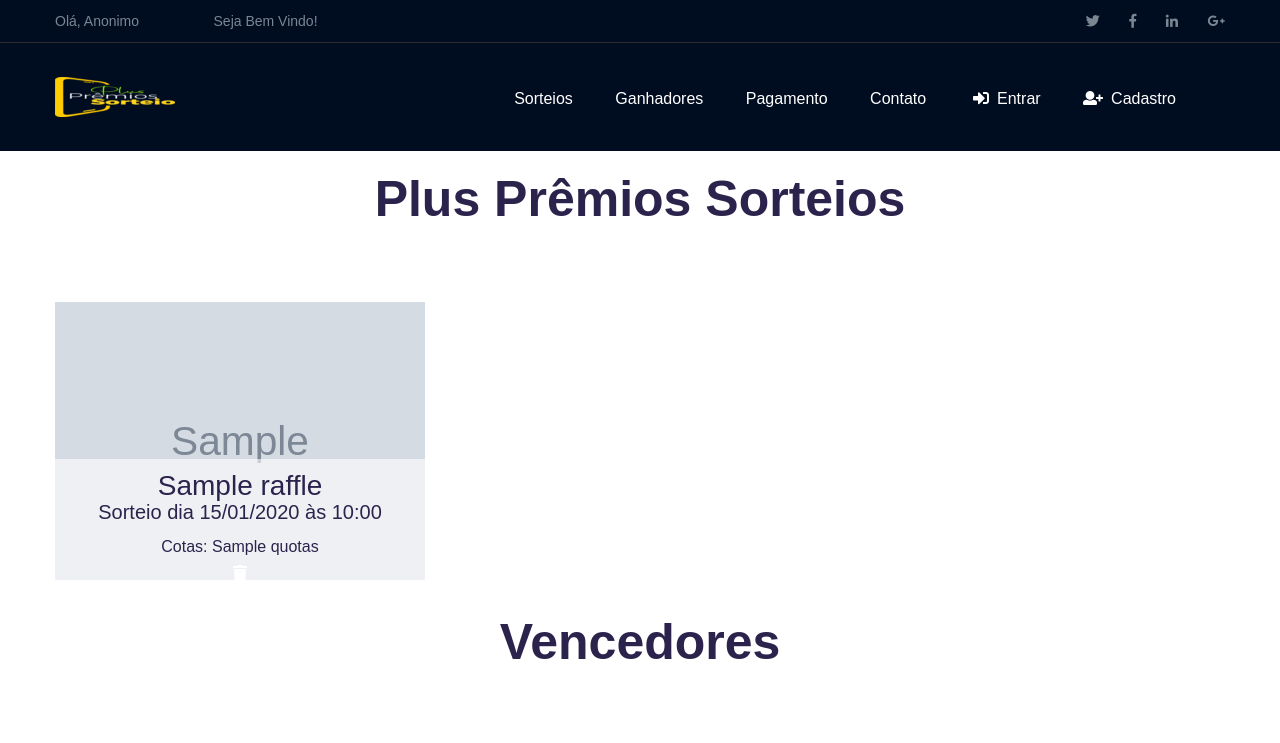
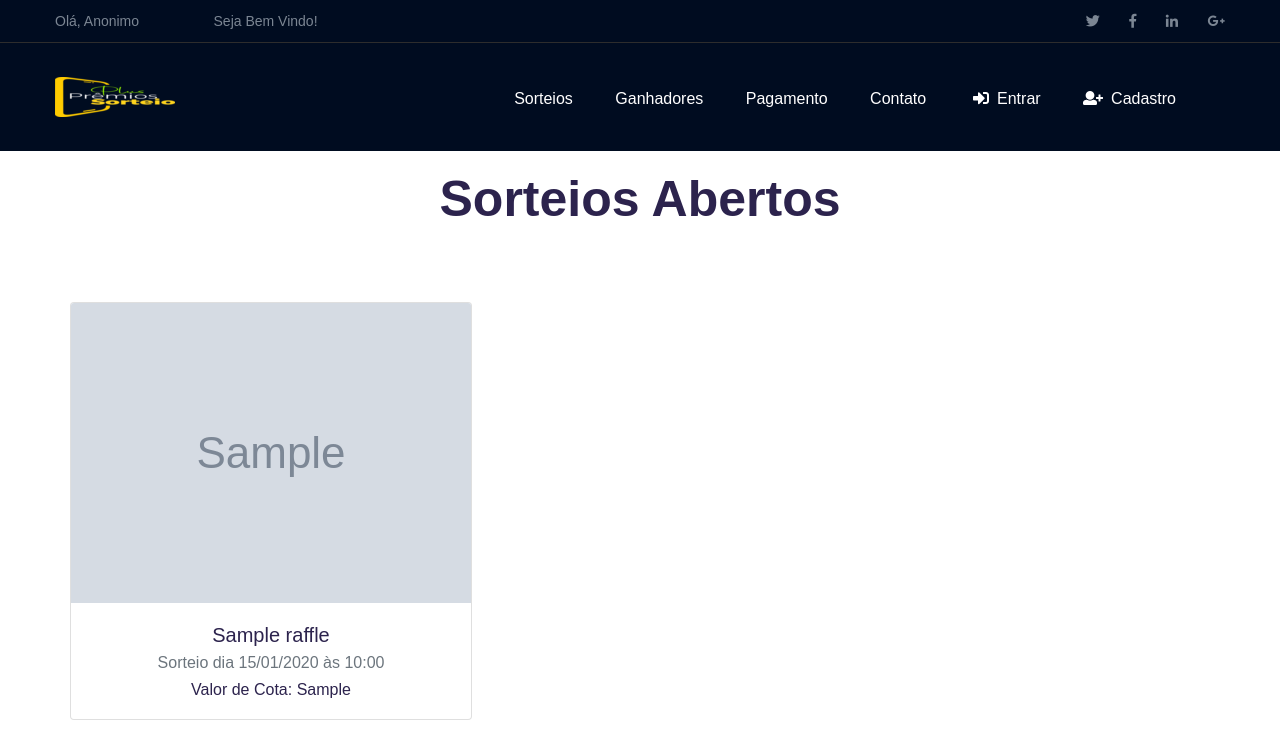
Before and after one commit to elioadriao/plus-premios-sorteio, a Django app: template sortition/raffle/templates/raffles/list_raffles.html in a window 1280 px wide. Shown: the top 743 px of the page. Run offline with Django 3.2, Linux system fonts and the light colour scheme; the template is opened without the code that fills it: most values are stand-ins (such as "Sample title", 1, 10 or a date in 2020); grey boxes marked "Sample" are stand-in pictures; some libraries are stand-ins or nearby versions.

Commit message:
changed initial page

```diff
--- a/sortition/raffle/models.py
+++ b/sortition/raffle/models.py
@@ -83,12 +83,6 @@ class Raffle(models.Model):
     def is_date_valid(self):
         return self.date > timezone.now()
 
-    def get_image(self):
-        if self.image:
-            return self.image.url
-        else:
-            return "static/vendor/img/empty.png"
-
 
 class Quota(models.Model):
     class Meta:
--- a/sortition/raffle/templates/raffles/list_raffles.html
+++ b/sortition/raffle/templates/raffles/list_raffles.html
@@ -6,93 +6,42 @@
 
 {% block content %}
 
-<!--Team Ara Start -->
-<div class="team-area">
 <div class="container mb-25">
-    <div class="row justify-content-center">
-      <div class="cl-xl-7 col-lg-8 col-md-10">
-        <!-- Section Tittle -->
-        <div class="section-tittle text-center mb-70">
-          <h2>Plus Prêmios Sorteios</h2>
-          {% if user.is_staff %}
-          <a href="{% url 'raffles:add-raffles' %}" class="btn">
-            <i class="fas fa-trophy mr-2"></i>Adicionar Sorteio
-          </a>
+  <div class="container text-center mb-70">
+    <div class="section-tittle mb-70">
+      <h2>Sorteios Abertos</h2>
+    </div>
+    {% if raffles_result %}
+    <div class="owl-carousel owl-theme" id="rafflesCarousel">
+      {% for raffle in raffles_result %}
+      <a href="{% url 'raffles:detail-raffles' raffle_pk=raffle.id %}">
+        <div class="card raffles-card">
+          {% if raffle.image %}
+          <img class="card-img-top" src="{{ raffle.image.url }}" alt="Sorteio">
+          {% else %}
+          <img class="card-img-top" src="{% static 'vendor/img/empty.png' %}" alt="Sorteio">
           {% endif %}
+          <div class="card-body">
+            <h5 class="card-title">{{ raffle.title }}</h5>
+            <h6 class="card-subtitle mb-2 text-muted">Sorteio dia {{ raffle.date|date:"d/m/Y" }} às {{ raffle.date|date:"H:i" }}</h6>
+            <h6 class="card-text">Valor de Cota: {{ raffle.quota_value }}</h6>
           </div>
         </div>
-    </div>
-    {% if raffles_page_result %}
-    <div class="row">
-      {% for raffle in raffles_page_result %}
-      <div class="col-lg-4 col-md-4 col-sm-6">
-        <div class="single-team mb-30 text-center">
-          <div class="team-img">
-            <img src="{{ raffle.get_image }}" alt="">
-            <a href="{% url 'raffles:detail-raffles' raffle_pk=raffle.id %}">
-              <div class="team-caption">
-                <h3>{{ raffle.title }}</h3>
-                <h5 class="mt-2">Sorteio dia {{ raffle.date|date:"d/m/Y" }} às {{ raffle.date|date:"H:i" }}</h5>
-                <p>Cotas: {{ raffle.quotas }}</p>
-                <a href="{% url 'raffles:delete-raffles' raffle_pk=raffle.id %}"><i class="fa fa-trash"></i></a>
-              </div>
       </a>
-          </div>
-        </div>
-      </div>
       {% endfor %}
     </div>
     {% else %}
-      <h4 class="text-center">Nenhum Sorteio Encontrado.</h4>
+    <h4>Nenhum Sorteio Encontrado.</h4>
     {% endif %}
-    {% if raffles_page_result.paginator.num_pages > 1 %}
-    <nav aria-label="Resultado da Busca de Veículos de Postagens" class="mb-4">
-      <ul class="pagination justify-content-center">
-        {% if raffles_page_result.has_previous %}
-        <li class="page-item">
-          <a class="page-link" href="?page=1">
-            &laquo; Primeira
-          </a>
-        </li>
-        <li class="page-item">
-          <a class="page-link" href="?page={{ raffles_page_result.previous_page_number }}">
-            Anterior
-          </a>
-        </li>
-        {% endif %}
-        <li class="page-item disabled">
-          <span class="page-link">
-            Página {{ raffles_page_result.number }} de {{ raffles_page_result.paginator.num_pages }}
-          </span>
-        </li>
-        {% if raffles_page_result.has_next %}
-        <li class="page-item">
-          <a class="page-link" href="?page={{ raffles_page_result.next_page_number }}">
-            Próximo
-          </a>
-        </li>
-        <li class="page-item">
-          <a class="page-link" href="?page={{ raffles_page_result.paginator.num_pages }}">
-            Última &raquo;
-          </a>
-        </li>
-        {% endif %}
-      </ul>
-    </nav>
-    {% endif %}
-    <div class="row justify-content-center">
-      <div class="cl-xl-7 col-lg-8 col-md-10">
-        <!-- Section Tittle -->
-        <div class="section-tittle text-center mb-70">
+  </div>
+  <div class="container text-center mb-70">
+    <div class="section-tittle mb-70">
       <h2>Vencedores</h2>
     </div>
-      </div>
-    </div>
     {% if winners_result %}
-    <div class="row">
-      <div class="owl-carousel owl-theme">
+    <div class="owl-carousel owl-theme" id="winnersCarousel">
       {% for raffle in winners_result %}
-        <div class="card">
+      <div class="card winners-card">
         <img class="card-img-top" src="{{ raffle.winner.get_profile }}" alt="Vencedor">
         <div class="card-body">
           <h5 class="card-title">{{ raffle.winner }}</h5>
@@ -101,22 +50,35 @@
       </div>
       {% endfor %}
     </div>
-    </div>
     {% else %}
-    <h4 class="text-center">Nenhum Vencedor Encontrado.</h4>
+    <h4>Nenhum Vencedor Encontrado.</h4>
     {% endif %}
   </div>
 </div>
-<!-- Team Ara End -->
-
 {% endblock %}
 {% block post_js %}
 <script type="text/javascript">
   $(document).ready(function(){
-    $('.owl-carousel').owlCarousel(
+    $("#winnersCarousel").owlCarousel(
       {
         "autoWidth": true,
-        "margin": 5
+        "margin": 5,
+        "nav": true,
+        "navText": [
+          "<i class='fa fa-chevron-left'></i>",
+          "<i class='fa fa-chevron-right'></i>"
+        ],
+      }
+    );
+    $("#rafflesCarousel").owlCarousel(
+      {
+        "autoWidth": true,
+        "margin": 10,
+        "nav": true,
+        "navText": [
+          "<i class='fa fa-chevron-left'></i>",
+          "<i class='fa fa-chevron-right'></i>"
+        ],
       }
     );
   });
--- a/sortition/templates/layout/navigation.html
+++ b/sortition/templates/layout/navigation.html
@@ -67,6 +67,13 @@
                       <li><a href="#">Contato</a></li>
                       <li><hr></li>
                       {% if user.is_authenticated %}
+                      {% if user.is_staff %}
+                      <li>
+                        <a href="{% url 'raffles:add-raffles' %}" class="header-btn">
+                          <i class="fas fa-trophy mr-2"></i>Adicionar Sorteio
+                        </a>
+                      </li>
+                      {% endif %}
                       <li>
                         <a href="{% url 'account:detail-users' %}" class="header-btn">
                           <i class="fas fa-user mr-2"></i>Painel
--- a/static/vendor/css/custom.css
+++ b/static/vendor/css/custom.css
@@ -7,6 +7,20 @@
     margin: 5px 5px 0px 0px;
 }
 
+.owl-nav div {
+    border-radius: 20px !important;
+}
+
+.raffles-card img {
+    max-width: 400px;
+    max-height: 320px;
+}
+
+.winners-card img {
+    max-width: 200px;
+    max-height: 200px;
+}
+
 /*body {
     background-image: url("../img/logo/logo-big.png");
     background-repeat: no-repeat;
```
Also changed, not shown: sortition/raffle/views.py (+3 -9 lines). Lines whose indentation alone changed are shown as unchanged.
